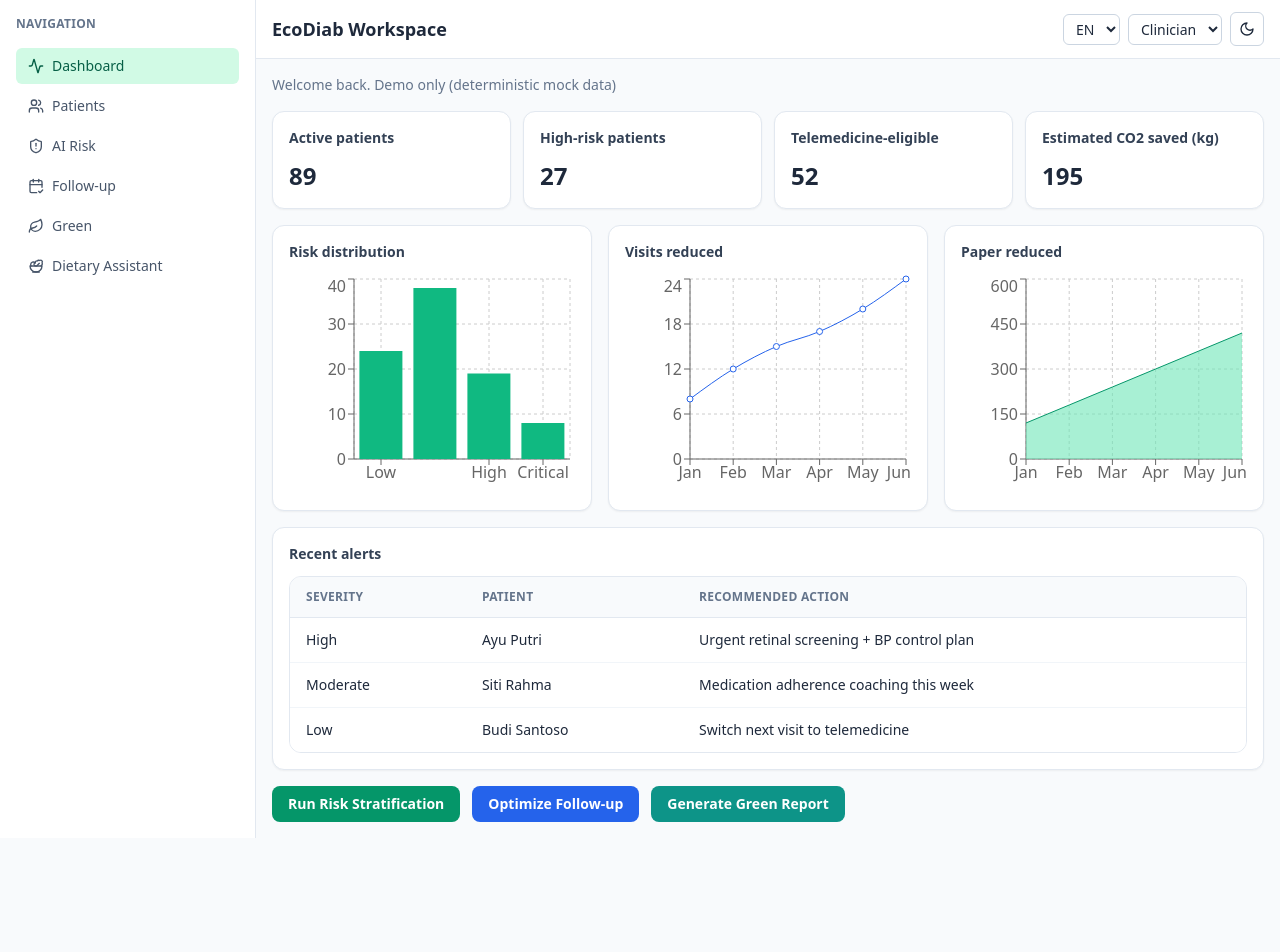
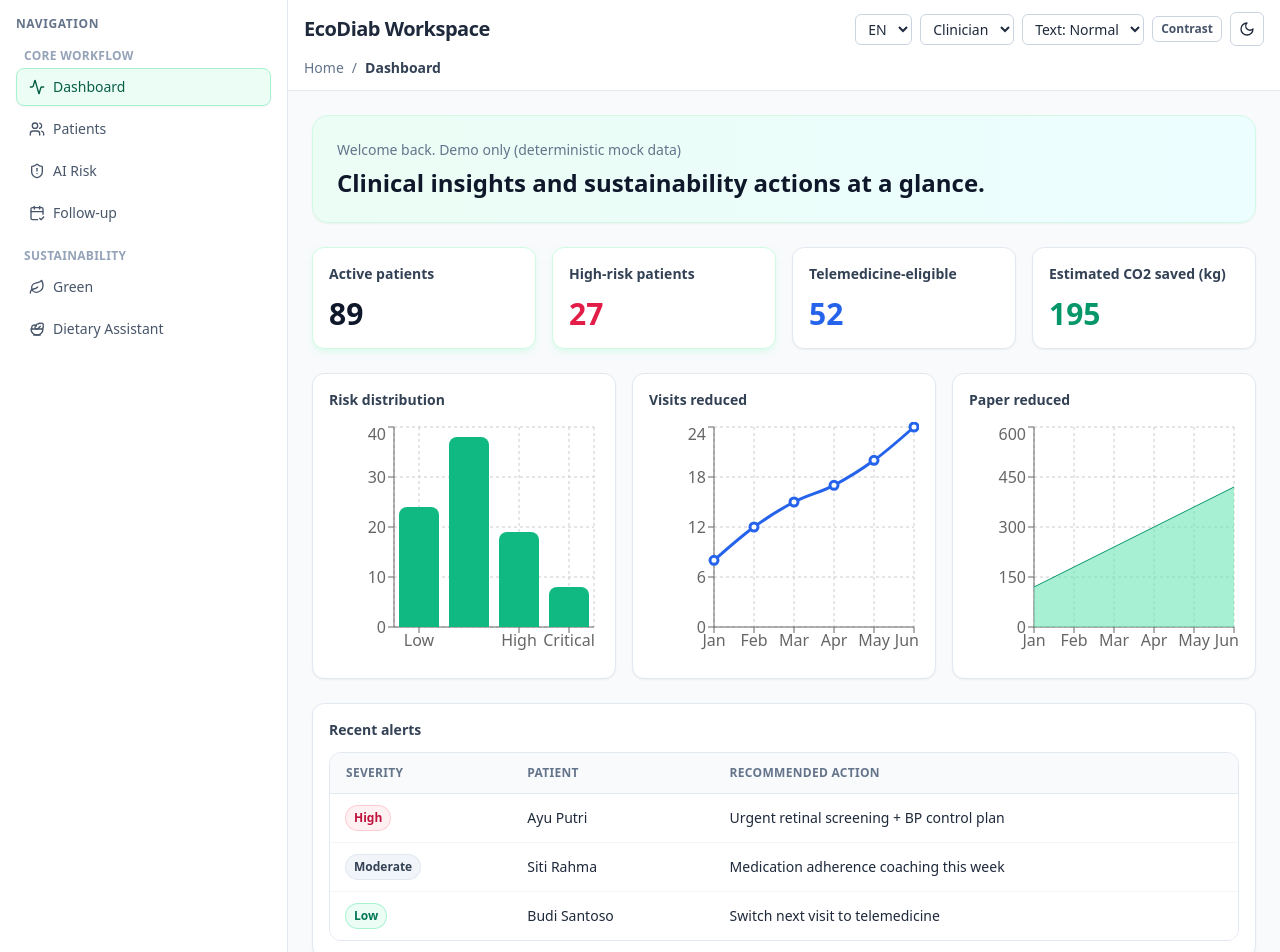
Before and after one commit to sobri3195/EcoDiab-, a React (Vite) app: page /dashboard in a window 1280 px wide. Shown: the top 952 px of the page. Before the commit the page ends 838 px from the top, so only its background shows below. Built offline with nearby package versions, Linux system fonts and the light colour scheme.

Commit message:
Enhance dashboard UI hierarchy and accessibility controls

```diff
--- a/src/components/Card.tsx
+++ b/src/components/Card.tsx
@@ -4,11 +4,17 @@ type CardProps = {
   title?: string;
   children: ReactNode;
   className?: string;
+  tone?: 'primary' | 'secondary';
 };
 
-export default function Card({ title, children, className = '' }: CardProps) {
+export default function Card({ title, children, className = '', tone = 'secondary' }: CardProps) {
+  const toneClass =
+    tone === 'primary'
+      ? 'border-emerald-100 shadow-md shadow-emerald-100/60 dark:border-emerald-900/60 dark:shadow-none'
+      : 'border-slate-200 shadow-sm dark:border-slate-700';
+
   return (
-    <div className={`rounded-xl border border-slate-200 bg-white p-4 shadow-sm dark:border-slate-700 dark:bg-slate-900 ${className}`}>
+    <div className={`rounded-xl border bg-white p-4 transition-all hover:-translate-y-0.5 hover:shadow-md dark:bg-slate-900 ${toneClass} ${className}`}>
       {title ? <h3 className="mb-3 text-sm font-semibold text-slate-700 dark:text-slate-200">{title}</h3> : null}
       {children}
     </div>
--- a/src/components/Sidebar.tsx
+++ b/src/components/Sidebar.tsx
@@ -5,30 +5,47 @@ type SidebarProps = {
   role: 'Clinician' | 'Admin';
 };
 
-const navItems = [
+const navGroups = [
+  {
+    label: 'Core workflow',
+    items: [
       { to: '/dashboard', icon: Activity, label: 'Dashboard' },
       { to: '/patients', icon: Users, label: 'Patients' },
       { to: '/ai-risk', icon: ShieldAlert, label: 'AI Risk' },
       { to: '/follow-up', icon: CalendarCheck2, label: 'Follow-up' },
+    ],
+  },
+  {
+    label: 'Sustainability',
+    items: [
       { to: '/green', icon: Leaf, label: 'Green' },
       { to: '/dietary-assistant', icon: Salad, label: 'Dietary Assistant' },
+    ],
+  },
 ];
 
 export default function Sidebar({ role }: SidebarProps) {
   return (
-    <aside className="w-full border-r border-slate-200 bg-white p-4 dark:border-slate-700 dark:bg-slate-900 md:w-64">
-      <h2 className="mb-4 text-xs font-bold uppercase tracking-wide text-slate-500">Navigation</h2>
+    <aside className="w-full border-r border-slate-200 bg-white p-4 dark:border-slate-700 dark:bg-slate-900 md:w-72">
+      <h2 className="mb-4 text-xs font-bold uppercase tracking-wider text-slate-500">Navigation</h2>
+      <div className="space-y-4">
+        {navGroups.map((group) => (
+          <section key={group.label}>
+            <p className="mb-1 px-2 text-xs font-semibold uppercase tracking-wide text-slate-400">{group.label}</p>
             <div className="space-y-1">
-        {navItems.map((item) => (
+              {group.items.map((item) => (
                 <NavLink
                   key={item.to}
                   to={item.to}
                   className={({ isActive }) =>
-              `flex items-center gap-2 rounded-md px-3 py-2 text-sm ${isActive ? 'bg-emerald-100 text-emerald-800 dark:bg-emerald-900/40 dark:text-emerald-200' : 'text-slate-600 hover:bg-slate-100 dark:text-slate-300 dark:hover:bg-slate-800'}`
+                    `group flex items-center gap-2 rounded-lg border px-3 py-2 text-sm transition-all ${isActive ? 'border-emerald-200 bg-emerald-50 text-emerald-800 shadow-sm dark:border-emerald-700 dark:bg-emerald-900/40 dark:text-emerald-200' : 'border-transparent text-slate-600 hover:border-slate-200 hover:bg-slate-100 dark:text-slate-300 dark:hover:border-slate-700 dark:hover:bg-slate-800'}`
                   }
                 >
                   <item.icon className="h-4 w-4" /> {item.label}
                 </NavLink>
+              ))}
+            </div>
+          </section>
         ))}
       </div>
       {role === 'Admin' ? (
--- a/src/layouts/AppShell.tsx
+++ b/src/layouts/AppShell.tsx
@@ -1,18 +1,31 @@
 import { Moon, Sun } from 'lucide-react';
 import type { ReactNode } from 'react';
+import { Link, useLocation } from 'react-router-dom';
 import Sidebar from '../components/Sidebar';
 import { useAppContext } from '../lib/app-context';
 
+const pageLabel: Record<string, string> = {
+  dashboard: 'Dashboard',
+  patients: 'Patients',
+  'ai-risk': 'AI Risk',
+  'follow-up': 'Follow-up',
+  green: 'Green Report',
+  'dietary-assistant': 'Dietary Assistant',
+};
+
 export default function AppShell({ children }: { children: ReactNode }) {
-  const { lang, setLang, role, setRole, darkMode, toggleDarkMode } = useAppContext();
+  const { lang, setLang, role, setRole, darkMode, toggleDarkMode, highContrast, toggleHighContrast, textScale, setTextScale } = useAppContext();
+  const location = useLocation();
+  const pathParts = location.pathname.split('/').filter(Boolean);
 
   return (
     <div className="min-h-screen bg-slate-50 dark:bg-slate-950">
       <div className="md:flex">
         <Sidebar role={role} />
         <div className="flex-1">
-          <header className="flex flex-wrap items-center justify-between gap-3 border-b border-slate-200 bg-white px-4 py-3 dark:border-slate-700 dark:bg-slate-900">
-            <h1 className="text-lg font-semibold text-slate-800 dark:text-slate-100">EcoDiab Workspace</h1>
+          <header className="space-y-3 border-b border-slate-200 bg-white px-4 py-3 dark:border-slate-700 dark:bg-slate-900">
+            <div className="flex flex-wrap items-center justify-between gap-3">
+              <h1 className="text-xl font-bold tracking-tight text-slate-800 dark:text-slate-100">EcoDiab Workspace</h1>
               <div className="flex items-center gap-2">
                 <select
                   aria-label="Language"
@@ -32,12 +45,37 @@ export default function AppShell({ children }: { children: ReactNode }) {
                   <option value="Clinician">Clinician</option>
                   <option value="Admin">Admin</option>
                 </select>
-              <button onClick={toggleDarkMode} className="rounded-md border border-slate-300 p-2 dark:border-slate-700" aria-label="Toggle dark mode">
+                <select
+                  aria-label="Text size"
+                  value={textScale}
+                  onChange={(e) => setTextScale(e.target.value as 'normal' | 'large')}
+                  className="rounded-md border border-slate-300 bg-white px-2 py-1 text-sm dark:border-slate-700 dark:bg-slate-800"
+                >
+                  <option value="normal">Text: Normal</option>
+                  <option value="large">Text: Large</option>
+                </select>
+                <button
+                  onClick={toggleHighContrast}
+                  className={`rounded-md border px-2 py-1 text-xs font-semibold transition-colors ${highContrast ? 'border-emerald-500 bg-emerald-50 text-emerald-700 dark:bg-emerald-900/40 dark:text-emerald-200' : 'border-slate-300 text-slate-600 dark:border-slate-700 dark:text-slate-200'}`}
+                >
+                  Contrast
+                </button>
+                <button onClick={toggleDarkMode} className="rounded-md border border-slate-300 p-2 transition-colors hover:bg-slate-100 dark:border-slate-700 dark:hover:bg-slate-800" aria-label="Toggle dark mode">
                   {darkMode ? <Sun className="h-4 w-4" /> : <Moon className="h-4 w-4" />}
                 </button>
               </div>
+            </div>
+            <nav aria-label="Breadcrumb" className="flex items-center gap-2 text-sm text-slate-500 dark:text-slate-400">
+              <Link to="/dashboard" className="hover:text-slate-700 dark:hover:text-slate-200">Home</Link>
+              {pathParts.map((part, index) => (
+                <span key={part + index} className="flex items-center gap-2">
+                  <span>/</span>
+                  <span className={index === pathParts.length - 1 ? 'font-semibold text-slate-700 dark:text-slate-200' : ''}>{pageLabel[part] ?? part}</span>
+                </span>
+              ))}
+            </nav>
           </header>
-          <main className="p-4">{children}</main>
+          <main className="p-4 md:p-6">{children}</main>
         </div>
       </div>
     </div>
--- a/src/lib/app-context.tsx
+++ b/src/lib/app-context.tsx
@@ -2,14 +2,19 @@ import { createContext, useContext, useEffect, useMemo, useState, type ReactNode
 
 export type Lang = 'EN' | 'ID';
 export type Role = 'Clinician' | 'Admin';
+export type TextScale = 'normal' | 'large';
 
 type AppContextValue = {
   lang: Lang;
   role: Role;
   darkMode: boolean;
+  highContrast: boolean;
+  textScale: TextScale;
   setLang: (lang: Lang) => void;
   setRole: (role: Role) => void;
+  setTextScale: (scale: TextScale) => void;
   toggleDarkMode: () => void;
+  toggleHighContrast: () => void;
 };
 
 const AppContext = createContext<AppContextValue | null>(null);
@@ -29,15 +34,38 @@ export function AppProvider({ children }: { children: ReactNode }) {
   const [lang, setLang] = useState<Lang>('EN');
   const [role, setRole] = useState<Role>('Clinician');
   const [darkMode, setDarkMode] = useState<boolean>(() => localStorage.getItem('ecodiab-theme') === 'dark');
+  const [highContrast, setHighContrast] = useState<boolean>(() => localStorage.getItem('ecodiab-contrast') === 'high');
+  const [textScale, setTextScale] = useState<TextScale>(() => (localStorage.getItem('ecodiab-text-scale') === 'large' ? 'large' : 'normal'));
 
   useEffect(() => {
     document.documentElement.classList.toggle('dark', darkMode);
     localStorage.setItem('ecodiab-theme', darkMode ? 'dark' : 'light');
   }, [darkMode]);
 
+  useEffect(() => {
+    document.documentElement.classList.toggle('high-contrast', highContrast);
+    localStorage.setItem('ecodiab-contrast', highContrast ? 'high' : 'normal');
+  }, [highContrast]);
+
+  useEffect(() => {
+    document.documentElement.dataset.textScale = textScale;
+    localStorage.setItem('ecodiab-text-scale', textScale);
+  }, [textScale]);
+
   const value = useMemo(
-    () => ({ lang, role, darkMode, setLang, setRole, toggleDarkMode: () => setDarkMode((prev) => !prev) }),
-    [lang, role, darkMode]
+    () => ({
+      lang,
+      role,
+      darkMode,
+      highContrast,
+      textScale,
+      setLang,
+      setRole,
+      setTextScale,
+      toggleDarkMode: () => setDarkMode((prev) => !prev),
+      toggleHighContrast: () => setHighContrast((prev) => !prev),
+    }),
+    [lang, role, darkMode, highContrast, textScale]
   );
 
   return <AppContext.Provider value={value}>{children}</AppContext.Provider>;
--- a/src/lib/green.ts
+++ b/src/lib/green.ts
@@ -7,7 +7,7 @@ export function recommendFollowUp(
 ): FollowUpType {
   if (tier === 'Critical' || trend === 'worsening') return 'Monthly In-person';
   if (tier === 'High' && adherence < 65) return 'Monthly In-person';
-  if (tier === 'Low' && adherence >= 80 && trend !== 'worsening') return 'Remote Monitoring';
+  if (tier === 'Low' && adherence >= 80) return 'Remote Monitoring';
   return 'Telemedicine';
 }
 
--- a/src/pages/DashboardPage.tsx
+++ b/src/pages/DashboardPage.tsx
@@ -1,3 +1,4 @@
+import { ArrowRight } from 'lucide-react';
 import { Link } from 'react-router-dom';
 import { Area, AreaChart, Bar, BarChart, CartesianGrid, Line, LineChart, ResponsiveContainer, Tooltip, XAxis, YAxis } from 'recharts';
 import Card from '../components/Card';
@@ -5,29 +6,44 @@ import Table from '../components/Table';
 import { alerts, dashboardMetrics, monthlyPaperReduction, monthlyVisitReduction, riskDistribution } from '../lib/mock';
 import { dictionary, useAppContext } from '../lib/app-context';
 
+const severityClass: Record<string, string> = {
+  Low: 'bg-emerald-50 text-emerald-700 ring-emerald-200 dark:bg-emerald-900/40 dark:text-emerald-200',
+  Medium: 'bg-amber-50 text-amber-700 ring-amber-200 dark:bg-amber-900/40 dark:text-amber-200',
+  High: 'bg-rose-50 text-rose-700 ring-rose-200 dark:bg-rose-900/40 dark:text-rose-200',
+};
+
 export default function DashboardPage() {
   const { lang } = useAppContext();
+
   return (
-    <div className="space-y-4">
-      <p className="text-sm text-slate-500">{dictionary[lang].welcome}. {dictionary[lang].demoLabel}</p>
-      <div className="grid gap-3 md:grid-cols-4">
-        <Card title="Active patients"><p className="text-2xl font-bold">{dashboardMetrics.activePatients}</p></Card>
-        <Card title="High-risk patients"><p className="text-2xl font-bold">{dashboardMetrics.highRisk}</p></Card>
-        <Card title="Telemedicine-eligible"><p className="text-2xl font-bold">{dashboardMetrics.telemedicineEligible}</p></Card>
-        <Card title="Estimated CO2 saved (kg)"><p className="text-2xl font-bold">{dashboardMetrics.co2SavedKg}</p></Card>
+    <div className="space-y-6">
+      <section className="rounded-2xl border border-emerald-100 bg-gradient-to-r from-emerald-50 to-cyan-50 p-6 shadow-sm dark:border-emerald-900/40 dark:from-emerald-950/40 dark:to-cyan-950/30">
+        <p className="text-sm text-slate-500 dark:text-slate-300">{dictionary[lang].welcome}. {dictionary[lang].demoLabel}</p>
+        <h2 className="mt-2 max-w-2xl text-2xl font-bold leading-tight text-slate-900 dark:text-white">Clinical insights and sustainability actions at a glance.</h2>
+      </section>
+
+      <div className="grid gap-4 md:grid-cols-2 xl:grid-cols-4">
+        <Card title="Active patients" tone="primary"><p className="text-3xl font-bold text-slate-900 dark:text-white">{dashboardMetrics.activePatients}</p></Card>
+        <Card title="High-risk patients" tone="primary"><p className="text-3xl font-bold text-rose-600 dark:text-rose-300">{dashboardMetrics.highRisk}</p></Card>
+        <Card title="Telemedicine-eligible"><p className="text-3xl font-bold text-blue-600 dark:text-blue-300">{dashboardMetrics.telemedicineEligible}</p></Card>
+        <Card title="Estimated CO2 saved (kg)"><p className="text-3xl font-bold text-emerald-600 dark:text-emerald-300">{dashboardMetrics.co2SavedKg}</p></Card>
       </div>
 
       <div className="grid gap-4 lg:grid-cols-3">
-        <Card title="Risk distribution"><ResponsiveContainer width="100%" height={220}><BarChart data={riskDistribution}><CartesianGrid strokeDasharray="3 3" /><XAxis dataKey="tier" /><YAxis /><Tooltip /><Bar dataKey="count" fill="#10b981" /></BarChart></ResponsiveContainer></Card>
-        <Card title="Visits reduced"><ResponsiveContainer width="100%" height={220}><LineChart data={monthlyVisitReduction}><CartesianGrid strokeDasharray="3 3" /><XAxis dataKey="month" /><YAxis /><Tooltip /><Line type="monotone" dataKey="value" stroke="#2563eb" /></LineChart></ResponsiveContainer></Card>
-        <Card title="Paper reduced"><ResponsiveContainer width="100%" height={220}><AreaChart data={monthlyPaperReduction}><CartesianGrid strokeDasharray="3 3" /><XAxis dataKey="month" /><YAxis /><Tooltip /><Area type="monotone" dataKey="value" stroke="#059669" fill="#6ee7b7" /></AreaChart></ResponsiveContainer></Card>
+        <Card title="Risk distribution"><ResponsiveContainer width="100%" height={240}><BarChart data={riskDistribution}><CartesianGrid strokeDasharray="3 3" /><XAxis dataKey="tier" /><YAxis /><Tooltip /><Bar dataKey="count" fill="#10b981" radius={[8, 8, 0, 0]} /></BarChart></ResponsiveContainer></Card>
+        <Card title="Visits reduced"><ResponsiveContainer width="100%" height={240}><LineChart data={monthlyVisitReduction}><CartesianGrid strokeDasharray="3 3" /><XAxis dataKey="month" /><YAxis /><Tooltip /><Line type="monotone" dataKey="value" stroke="#2563eb" strokeWidth={3} dot={{ r: 4 }} /></LineChart></ResponsiveContainer></Card>
+        <Card title="Paper reduced"><ResponsiveContainer width="100%" height={240}><AreaChart data={monthlyPaperReduction}><CartesianGrid strokeDasharray="3 3" /><XAxis dataKey="month" /><YAxis /><Tooltip /><Area type="monotone" dataKey="value" stroke="#059669" fill="#6ee7b7" /></AreaChart></ResponsiveContainer></Card>
       </div>
 
       <Card title="Recent alerts">
         <Table headers={['Severity', 'Patient', 'Recommended action']}>
           {alerts.map((alert) => (
             <tr key={alert.id}>
-              <td className="px-4 py-3 text-sm">{alert.severity}</td>
+              <td className="px-4 py-3 text-sm">
+                <span className={`inline-flex rounded-full px-2 py-1 text-xs font-semibold ring-1 ${severityClass[alert.severity] ?? 'bg-slate-100 text-slate-700 ring-slate-200'}`}>
+                  {alert.severity}
+                </span>
+              </td>
               <td className="px-4 py-3 text-sm">{alert.patient}</td>
               <td className="px-4 py-3 text-sm">{alert.action}</td>
             </tr>
@@ -35,10 +51,16 @@ export default function DashboardPage() {
         </Table>
       </Card>
 
-      <div className="flex flex-wrap gap-3">
-        <Link to="/ai-risk" className="rounded-lg bg-emerald-600 px-4 py-2 text-sm font-semibold text-white">Run Risk Stratification</Link>
-        <Link to="/follow-up" className="rounded-lg bg-blue-600 px-4 py-2 text-sm font-semibold text-white">Optimize Follow-up</Link>
-        <Link to="/green" className="rounded-lg bg-teal-600 px-4 py-2 text-sm font-semibold text-white">Generate Green Report</Link>
+      <div className="grid gap-3 md:grid-cols-3">
+        <Link to="/ai-risk" className="inline-flex min-h-11 items-center justify-center gap-2 rounded-lg bg-emerald-600 px-4 py-2 text-sm font-semibold text-white transition-all hover:bg-emerald-700">
+          Run Risk Stratification <ArrowRight className="h-4 w-4" />
+        </Link>
+        <Link to="/follow-up" className="inline-flex min-h-11 items-center justify-center gap-2 rounded-lg bg-blue-600 px-4 py-2 text-sm font-semibold text-white transition-all hover:bg-blue-700">
+          Optimize Follow-up <ArrowRight className="h-4 w-4" />
+        </Link>
+        <Link to="/green" className="inline-flex min-h-11 items-center justify-center gap-2 rounded-lg bg-teal-600 px-4 py-2 text-sm font-semibold text-white transition-all hover:bg-teal-700">
+          Generate Green Report <ArrowRight className="h-4 w-4" />
+        </Link>
       </div>
     </div>
   );
--- a/src/styles.css
+++ b/src/styles.css
@@ -6,8 +6,33 @@
   @apply border-slate-200;
 }
 
+:root {
+  --text-scale: 1;
+}
+
+:root[data-text-scale='large'] {
+  --text-scale: 1.08;
+}
+
+html {
+  font-size: calc(16px * var(--text-scale));
+}
+
 body {
   @apply text-slate-800 dark:text-slate-100;
+}
+
+p {
+  @apply leading-relaxed;
+}
+
+.high-contrast body {
+  @apply bg-white text-black dark:bg-black dark:text-white;
+}
+
+.high-contrast a,
+.high-contrast button {
+  @apply outline outline-2 outline-offset-2 outline-slate-500;
 }
 
 @media print {
```
Lines whose indentation alone changed are shown as unchanged.
